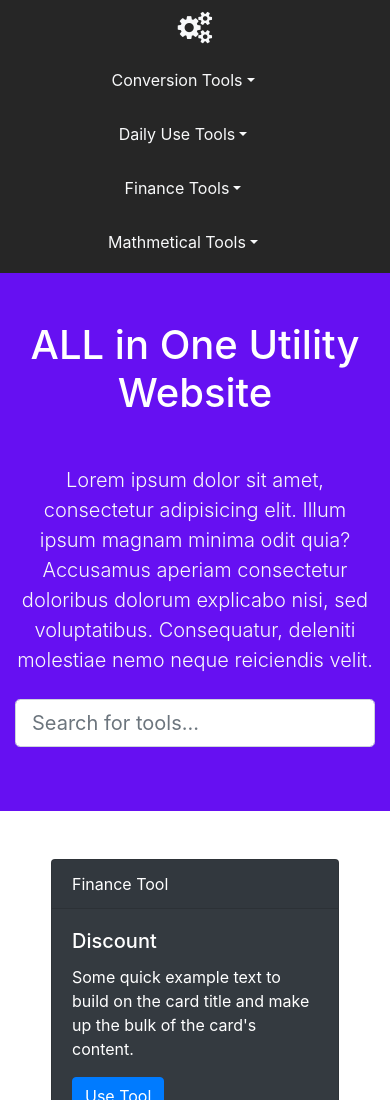
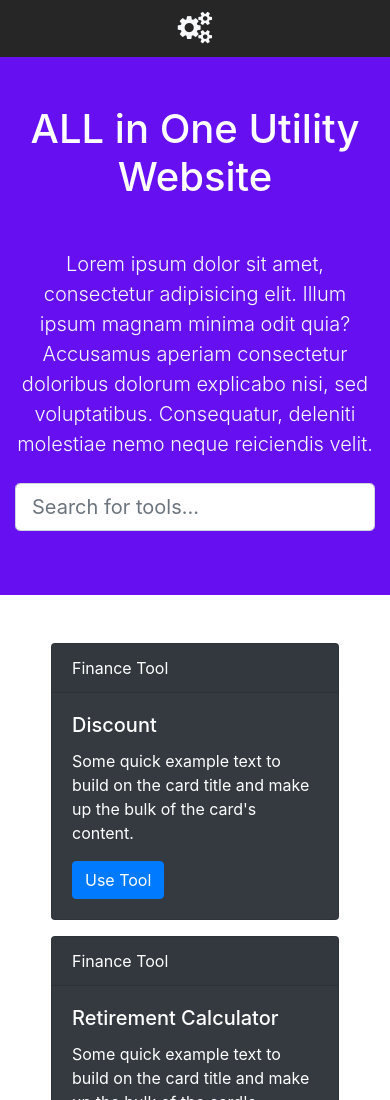
Before and after one commit to codeezzi/utility, a plain HTML site: page index.html in a window 390 px wide. Shown: the top 1100 px of the page. Drawn offline with nearby package versions, Linux system fonts and the light colour scheme.

Commit message:
hide menu items in smaller screens

```diff
--- a/index.html
+++ b/index.html
@@ -7,9 +7,6 @@
 <link rel="stylesheet" href="https://stackpath.bootstrapcdn.com/bootstrap/4.5.2/css/bootstrap.min.css">
 <link rel="stylesheet" href="https://maxcdn.bootstrapcdn.com/font-awesome/4.7.0/css/font-awesome.min.css">
 <link rel="stylesheet" href="assets/styles/style.css">
-<script src="https://code.jquery.com/jquery-3.5.1.min.js"></script>
-<script src="https://cdn.jsdelivr.net/npm/popper.js@1.16.1/dist/umd/popper.min.js"></script>
-<script src="https://stackpath.bootstrapcdn.com/bootstrap/4.5.2/js/bootstrap.min.js"></script>
 </head>
 <body>
 <nav class="site-header sticky-top py-1 text-light">
@@ -18,29 +15,29 @@
             <i class="fa fa-cogs fa-2x" aria-hidden="true"></i>
         </a>
 
-        <div class="btn-group py-2">
-            <button type="button" class="btn btn-link text-light dropdown-toggle mr-4" data-toggle="dropdown">Conversion Tools</button>
+        <div class="btn-group d-none d-md-block py-2">
+            <button type="button" class="btn btn-link text-light dropdown-toggle" data-toggle="dropdown">Conversion Tools</button>
             <div class="dropdown-menu">
                 <a href="#" class="dropdown-item">Demo</a>
             </div>
         </div>
 
-        <div class="btn-group py-2">
-            <button type="button" class="btn btn-link text-light dropdown-toggle mr-4" data-toggle="dropdown">Daily Use Tools</button>
+        <div class="btn-group d-none d-md-block py-2">
+            <button type="button" class="btn btn-link text-light dropdown-toggle" data-toggle="dropdown">Daily Use Tools</button>
             <div class="dropdown-menu">
                 <a href="#" class="dropdown-item">Demo</a>
             </div>
         </div>
 
-        <div class="btn-group py-2">
-            <button type="button" class="btn btn-link text-light dropdown-toggle mr-4" data-toggle="dropdown">Finance Tools</button>
+        <div class="btn-group d-none d-md-block py-2">
+            <button type="button" class="btn btn-link text-light dropdown-toggle" data-toggle="dropdown">Finance Tools</button>
             <div class="dropdown-menu">
                 <a href="#" class="dropdown-item">Demo</a>
             </div>
         </div>
 
-        <div class="btn-group py-2">
-            <button type="button" class="btn btn-link text-light dropdown-toggle mr-4" data-toggle="dropdown">Mathmetical Tools</button>
+        <div class="btn-group d-none d-md-block py-2">
+            <button type="button" class="btn btn-link text-light dropdown-toggle" data-toggle="dropdown">Mathmetical Tools</button>
             <div class="dropdown-menu">
                 <a href="#" class="dropdown-item">Demo</a>
             </div>
@@ -176,5 +173,10 @@
         </div>
     </div>
 </footer>
+
+<!--Scripts-->
+<script src="https://code.jquery.com/jquery-3.5.1.min.js"></script>
+<script src="https://cdn.jsdelivr.net/npm/popper.js@1.16.1/dist/umd/popper.min.js"></script>
+<script src="https://stackpath.bootstrapcdn.com/bootstrap/4.5.2/js/bootstrap.min.js"></script>
 </body>
 </html>
```
